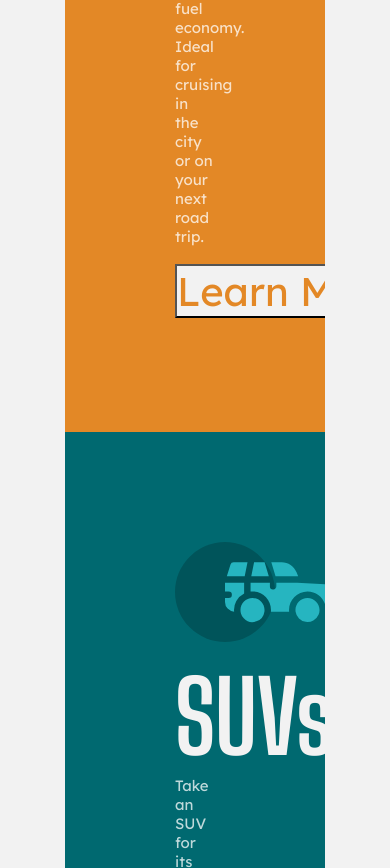
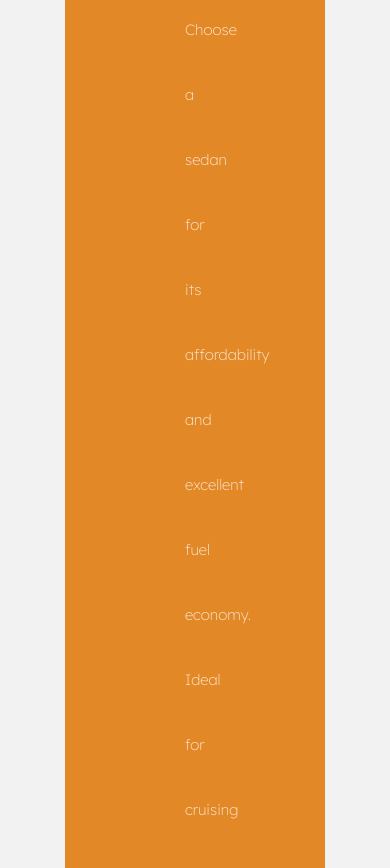
Before and after one commit to Sarita7418/Card-project, a plain HTML site: page index.html in a window 390 px wide. Shown: the part 722-1590 px from the top of the page. Drawn offline with Linux system fonts and the light colour scheme.

Commit message:
MobileFinal

```diff
--- a/index.html
+++ b/index.html
@@ -12,14 +12,16 @@
     <link rel="stylesheet" href="styles/mobile-375.css" />
     <link rel="preconnect" href="https://fonts.googleapis.com" />
     <link rel="preconnect" href="https://fonts.gstatic.com" crossorigin />
+    <link rel="preconnect" href="https://fonts.googleapis.com" />
+    <link rel="preconnect" href="https://fonts.gstatic.com" crossorigin />
     <link
-      href="https://fonts.googleapis.com/css2?family=Lexend+Deca&display=swap"
+      href="https://fonts.googleapis.com/css2?family=Lexend+Deca:wght@100..900&display=swap"
       rel="stylesheet"
     />
     <link rel="preconnect" href="https://fonts.googleapis.com" />
     <link rel="preconnect" href="https://fonts.gstatic.com" crossorigin />
     <link
-      href="https://fonts.googleapis.com/css2?family=Big+Shoulders+Display:wght@700&display=swap"
+      href="https://fonts.googleapis.com/css2?family=Big+Shoulders+Display:wght@100..900&display=swap"
       rel="stylesheet"
     />
   </head>
@@ -36,7 +38,7 @@
       </div>
       <div class="suv-card">
         <img src="images/icon-suvs.svg" alt="" />
-        <h2>SUVs</h2>
+        <h2>SUVS</h2>
         <p>
           Take an SUV for its spacious interior, power, and versatility. Perfect
           for your next family vacation and off-road adventures.
@@ -45,7 +47,7 @@
       </div>
       <div class="luxury-card">
         <img src="images/icon-luxury.svg" alt="" />
-        <h2>Luxury</h2>
+        <h2>LUXURY</h2>
         <p>
           Cruise in the best car brands without the bloated prices. Enjoy the
           enhanced comfort of a luxury rental and arrive in style.
--- a/styles/mobile-375.css
+++ b/styles/mobile-375.css
@@ -28,19 +28,22 @@ body{
 }
 
 .cards-container div{
-  padding: 110px;
+  padding: 120px;
 }
 
 .cards-container h2 {
   font-family: 'Big Shoulders Display';
-  font-weight: 700;
+  font-weight: 600;
+  padding: 70px 0;
 }
 
 .cards-container p {
   font-family: 'Lexend Deca';
-  font-weight: 400;
+  font-weight: 200;
   font-size: 15px;
   color: var(--Transparent-white);
+  padding: 0 0 80px;
+  line-height: 65px;
 }
 
 .cards-container input{
@@ -49,6 +52,9 @@ body{
   font-size: 40px;
   color: var(--cardbg-color);
   background-color: var(--Very-light-gray);
+  padding: 30px 75px;
+  border: 0 solid currentColor;
+  border-radius: 70px;
 }
 
 .cards-container img{
```
